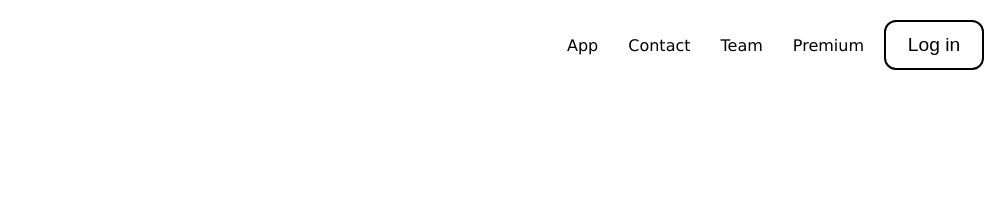
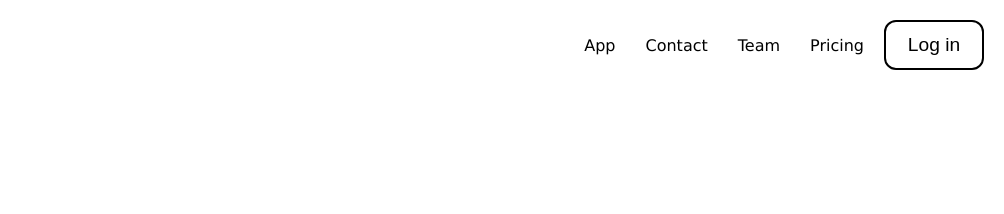
Before and after one commit to jacobesguerra/Notevo, a plain HTML site: page index.html in a window 1280 px wide. Shown: the top 214 px of the page, 276-1280 px from the left. Drawn offline with nearby package versions, Linux system fonts and the light colour scheme.

Commit message:
Update index.html

```diff
--- a/index.html
+++ b/index.html
@@ -14,7 +14,7 @@
                     <li><a href="app.html">App</a></li>
                     <li><a>Contact</a></li>
                     <li><a>Team</a></li>
-                    <li><a>Premium</a></li>
+                    <li><a>Pricing</a></li>
                 </ul>
                 <button class="btn" id="login-btn" onclick="document.location='app.html'">Log in</button>
                 <img src="Icons/menu.png" id="menu"></nav>
```
